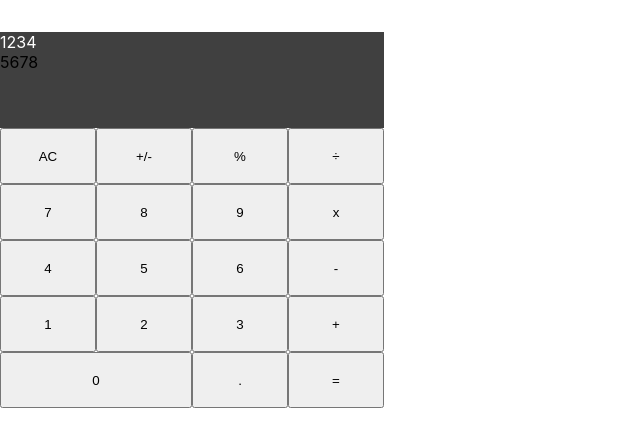
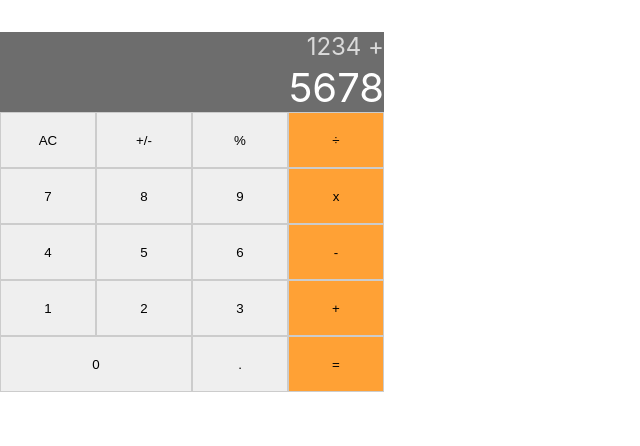
Before and after one commit to Vgonma/math_magician, a React (Create React App) app: page / in a window 1280 px wide. Shown: the top 446 px of the page, without its empty margins (0-640 px from the left). Built offline with nearby package versions, Linux system fonts and the light colour scheme.

Commit message:
Calculator basic layout complete

```diff
--- a/src/App.css
+++ b/src/App.css
@@ -6,18 +6,48 @@
   display: grid;
   margin-top: 2rem;
   grid-template-columns: repeat(4, 6rem);
-  grid-template-rows: minmax(6rem, auto) repeat(5, 3.5rem);
+  grid-template-rows: minmax(5rem, auto) repeat(5, 3.5rem);
 }
 
 .output {
   grid-column: 1 / -1;
-  background-color: rgba(0, 0, 0, 0.75);
+  background-color: rgba(60, 60, 60, 0.75);
+  display: flex;
+  flex-direction: column;
+  justify-content: space-between;
+  align-items: flex-end;
 }
 
 .previous-operand {
+  color: rgba(255, 255, 255, 0.75);
+  font-size: 1.5rem;
+}
+
+.current-operand {
   color: white;
+  font-size: 2.5rem;
 }
 
 .span-two {
   grid-column: span 2;
 }
+
+.btn {
+  border: 1px solid #ccc;
+}
+
+.btn:hover {
+  background-color: #fff;
+}
+
+.btn--orange {
+  background-color: rgb(255, 161, 53);
+}
+
+.btn--orange:hover {
+  background-color: rgb(255, 191, 53);
+}
+
+.btn:active {
+  border: 2px solid black;
+}
--- a/src/App.js
+++ b/src/App.js
@@ -1,32 +1,9 @@
 import './App.css';
+import Calculator from './components/Calculator';
 
 function App() {
   return (
-    <article className="calculator-grid">
-      <div className="output">
-        <div className="previous-operand">1234</div>
-        <div className="current-operand">5678</div>
-      </div>
-      <button type="button">AC</button>
-      <button type="button">+/-</button>
-      <button type="button">%</button>
-      <button type="button">÷</button>
-      <button type="button">7</button>
-      <button type="button">8</button>
-      <button type="button">9</button>
-      <button type="button">x</button>
-      <button type="button">4</button>
-      <button type="button">5</button>
-      <button type="button">6</button>
-      <button type="button">-</button>
-      <button type="button">1</button>
-      <button type="button">2</button>
-      <button type="button">3</button>
-      <button type="button">+</button>
-      <button type="button" className="span-two">0</button>
-      <button type="button">.</button>
-      <button type="button">=</button>
-    </article>
+    <Calculator />
   );
 }
 
--- a/src/components/Calculator.js
+++ b/src/components/Calculator.js
@@ -1,61 +1,40 @@
+import React from 'react';
+
 class Calculator extends React.Component {
+  constructor(props) {
+    super(props);
+    this.state = {};
+  }
+
   render() {
     return (
       <article className="calculator-grid">
-      <div className="output">
-        <div className="previous-operand">1234</div>
-        <div className="current-operand">5678</div>
-      </div>
-      <button type="button">AC</button>
-      <button type="button">+/-</button>
-      <button type="button">%</button>
-      <button type="button">÷</button>
-      <button type="button">7</button>
-      <button type="button">8</button>
-      <button type="button">9</button>
-      <button type="button">x</button>
-      <button type="button">4</button>
-      <button type="button">5</button>
-      <button type="button">6</button>
-      <button type="button">-</button>
-      <button type="button">1</button>
-      <button type="button">2</button>
-      <button type="button">3</button>
-      <button type="button">+</button>
-      <button type="button" className="span-two">0</button>
-      <button type="button">.</button>
-      <button type="button">=</button>
-    </article>
+        <div className="output">
+          <div className="previous-operand">1234 +</div>
+          <div className="current-operand">5678</div>
+        </div>
+        <button type="button" className="btn">AC</button>
+        <button type="button" className="btn">+/-</button>
+        <button type="button" className="btn">%</button>
+        <button type="button" className="btn btn--orange">÷</button>
+        <button type="button" className="btn">7</button>
+        <button type="button" className="btn">8</button>
+        <button type="button" className="btn">9</button>
+        <button type="button" className="btn btn--orange">x</button>
+        <button type="button" className="btn">4</button>
+        <button type="button" className="btn">5</button>
+        <button type="button" className="btn">6</button>
+        <button type="button" className="btn btn--orange">-</button>
+        <button type="button" className="btn">1</button>
+        <button type="button" className="btn">2</button>
+        <button type="button" className="btn">3</button>
+        <button type="button" className="btn btn--orange">+</button>
+        <button type="button" className="btn span-two">0</button>
+        <button type="button" className="btn">.</button>
+        <button type="button" className="btn btn--orange">=</button>
+      </article>
     );
   }
 }
 
-// const Calculator = () => (
-//   <article className="calculator-grid">
-//     <div className="output">
-//       <div className="previous-operand">1234</div>
-//       <div className="current-operand">5678</div>
-//     </div>
-//     <button type="button">AC</button>
-//     <button type="button">+/-</button>
-//     <button type="button">%</button>
-//     <button type="button">÷</button>
-//     <button type="button">7</button>
-//     <button type="button">8</button>
-//     <button type="button">9</button>
-//     <button type="button">x</button>
-//     <button type="button">4</button>
-//     <button type="button">5</button>
-//     <button type="button">6</button>
-//     <button type="button">-</button>
-//     <button type="button">1</button>
-//     <button type="button">2</button>
-//     <button type="button">3</button>
-//     <button type="button">+</button>
-//     <button type="button" className="span-two">0</button>
-//     <button type="button">.</button>
-//     <button type="button">=</button>
-//   </article>
-// );
-
-module.exports = Calculator;
+export default Calculator;
```
